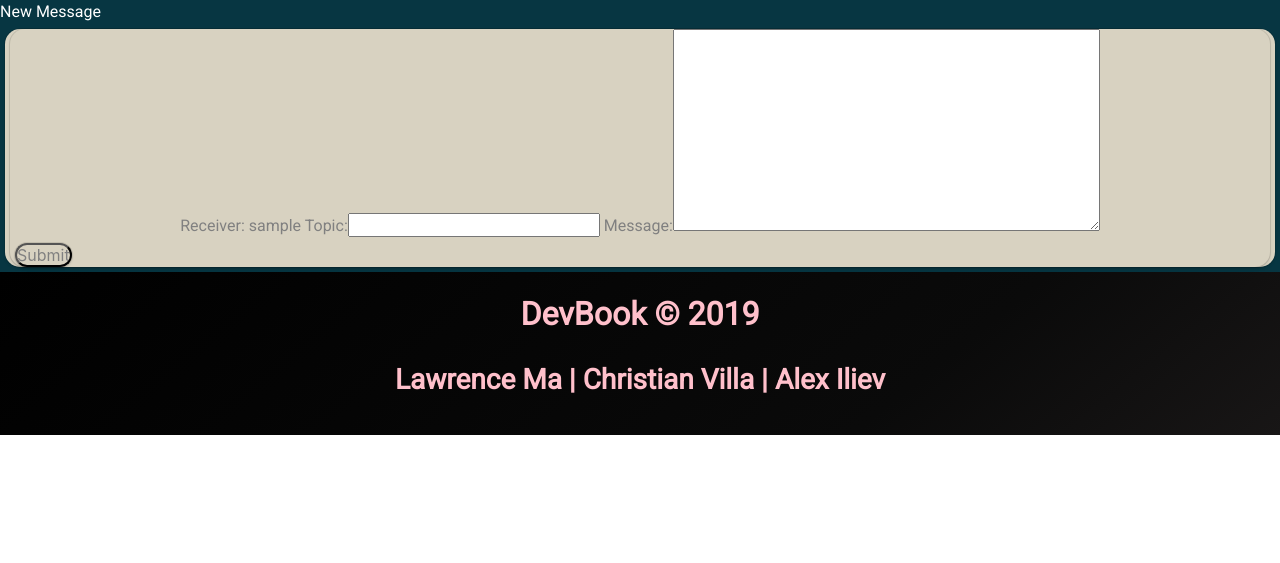
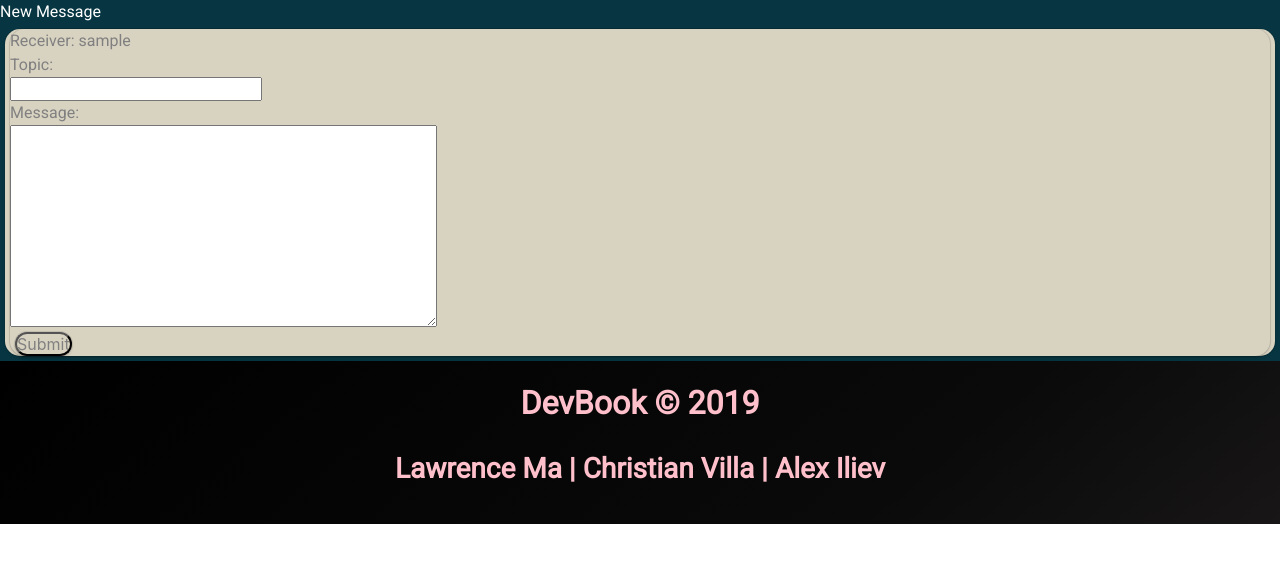
Before and after one commit to lawrencema415/devbook, a Django app: page /inbox/1/reply in a window 1280 px wide. Shown: the part 96-659 px from the top of the page. Run offline with Django 3.2, Linux system fonts and the light colour scheme; tables that the repository leaves empty hold one stand-in row (values such as "Sample post"); some libraries are stand-ins or nearby versions.

Commit message:
fixing format for messaging

```diff
--- a/accounts/templates/register.html
+++ b/accounts/templates/register.html
@@ -13,8 +13,6 @@
   <script defer src="https://use.fontawesome.com/releases/v5.3.1/js/all.js"></script>
   <!-- 	our CSS 	-->
   <link rel="stylesheet" href="{% static 'css/main.css' %}" />
-  <!-- JS files -->
-  <script src="./devbook/static/scripts/filter.js"></script>
   <title>DevBook Registration</title>
 </head>
 
--- a/devbook/static/css/main.css
+++ b/devbook/static/css/main.css
@@ -240,11 +240,18 @@ color: cyan;
     margin-right: auto;
 }
 
-.card .inbox {
+.inbox  *{
     display: block;
-    text-align: center;
 }
 
 .about {
     color: pink !important;
 }
+
+#message #id_message{
+  display: block;
+}
+
+#message #id_topic{
+  display: block;
+}
--- a/devbook/templates/send_mail.html
+++ b/devbook/templates/send_mail.html
@@ -5,8 +5,10 @@ New Message
 <div class="card inbox">
 <form class="card inbox" action="{% url 'send_mail' pk=profile.pk %}" method="post">
   {% csrf_token %}
-  Receiver: {{profile.user}} {{messageForm}}
+  Receiver: {{profile.user}}
+  <span id="message"> {{messageForm}}
   <input class="card inbox" type="submit" name="send" placeholder="Send">
+  </span>
 </form>
 </div>
 {% endfor %}
```
